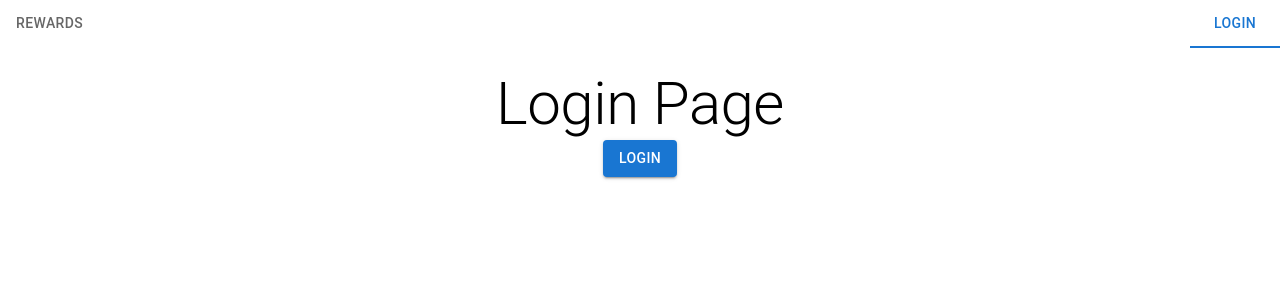
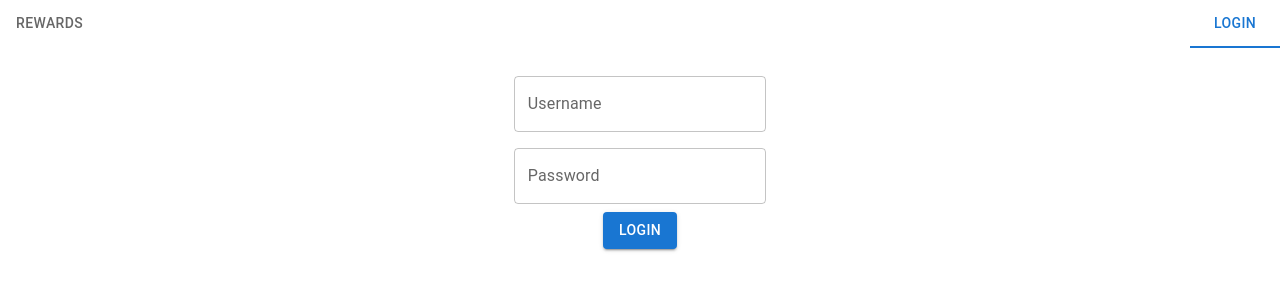
Before and after one commit to xtrs84zk/FullStackHomework, a React (Create React App) app in the folder frontend/: page /login in a window 1280 px wide. Shown: the top 300 px of the page. Built offline with nearby package versions, Linux system fonts and the light colour scheme.

Commit message:
Support async login (void for now)

```diff
--- a/frontend/src/context/auth.tsx
+++ b/frontend/src/context/auth.tsx
@@ -19,9 +19,9 @@ const initialState = {
 
 type AuthAction = { type: 'LOGIN', payload: { token: string } } | { type: 'LOGOUT' };
 
-const AuthContext = createContext<AuthContext & { login: (token: string) => void; logout: () => void }>({
+const AuthContext = createContext<AuthContext & { login: (token: string) => Promise<void>; logout: () => void }>({
   ...initialState,
-  login: () => { },
+  login: async () => { },
   logout: () => { },
 });
 
@@ -48,7 +48,7 @@ const reducer = (state: AuthContext, action: AuthAction): AuthContext => {
 const AuthProvider: FC<{ children: React.ReactNode }> = ({ children }) => {
   const [state, dispatch] = useReducer(reducer, initialState);
 
-  const login = useCallback((token: string) => dispatch({ type: 'LOGIN', payload: { token } }), [dispatch]);
+  const login = useCallback(async(token: string) => dispatch({ type: 'LOGIN', payload: { token } }), [dispatch]);
 
   const logout = useCallback(() => dispatch({ type: 'LOGOUT' }), [dispatch]);
 
--- a/frontend/src/routes/Login/index.tsx
+++ b/frontend/src/routes/Login/index.tsx
@@ -1,12 +1,24 @@
-import React from "react";
+import { useCallback, useState } from "react";
 import { useAuth } from "../../context/auth";
-import { Navigate } from "react-router-dom";
+import { Navigate, useNavigate } from "react-router-dom";
 import { REWARDS } from "../../constants";
 import { Container } from "./styles";
-import { Button, Typography } from "@mui/material";
+import Button from '@mui/material/Button';
+import Typography from '@mui/material/Typography';
+import Box from '@mui/material/Box';
+import TextField from '@mui/material/TextField';
 
 const LoginPage = () => {
+  const navigate = useNavigate();
   const { isAuthenticated, login } = useAuth();
+  const [username, setUsername] = useState("");
+  const [password, setPassword] = useState("");
+
+  const onLogin = useCallback(async (username: string) => {
+    await login(username);
+    navigate(REWARDS, { replace: true });
+  }, [navigate, login]);
+
   if (isAuthenticated) {
     return <Container>
       <Typography variant="h4">Already logged in</Typography>
@@ -15,8 +27,21 @@ const LoginPage = () => {
     </Container>;
   }
   return <Container>
-    <Typography variant="h2">Login Page</Typography>
-    <Button variant="contained" onClick={() => login("fake-token")}>Login</Button>
+    <Box
+      component="form"
+      sx={{
+        '& .MuiTextField-root': { m: 1, width: '25ch' },
+        display: 'flex',
+        flexDirection: 'column',
+        alignItems: 'center',
+        justifyContent: 'center',
+      }}
+      noValidate
+    >
+      <TextField id="outlined-basic" label="Username" variant="outlined" value={username} onChange={(e) => setUsername(e.target.value)} />
+      <TextField id="outlined-basic" label="Password" variant="outlined" value={password} onChange={(e) => setPassword(e.target.value)} type="password" autoComplete="current-password" />
+      <Button variant="contained" onClick={() => onLogin(username)}>Login</Button>
+    </Box>
   </Container>;
 };
 
--- a/frontend/src/routes/Rewards/index.tsx
+++ b/frontend/src/routes/Rewards/index.tsx
@@ -17,8 +17,8 @@ const columns: GridColDef[] = [
     disableColumnMenu: true,
     renderCell: (params) => (
       <CellImage
-        src={params.value as string}
-        alt={params.value as string}
+        src={params.value}
+        alt={params.row.name}
         height="100%"
       />
     ),
```
